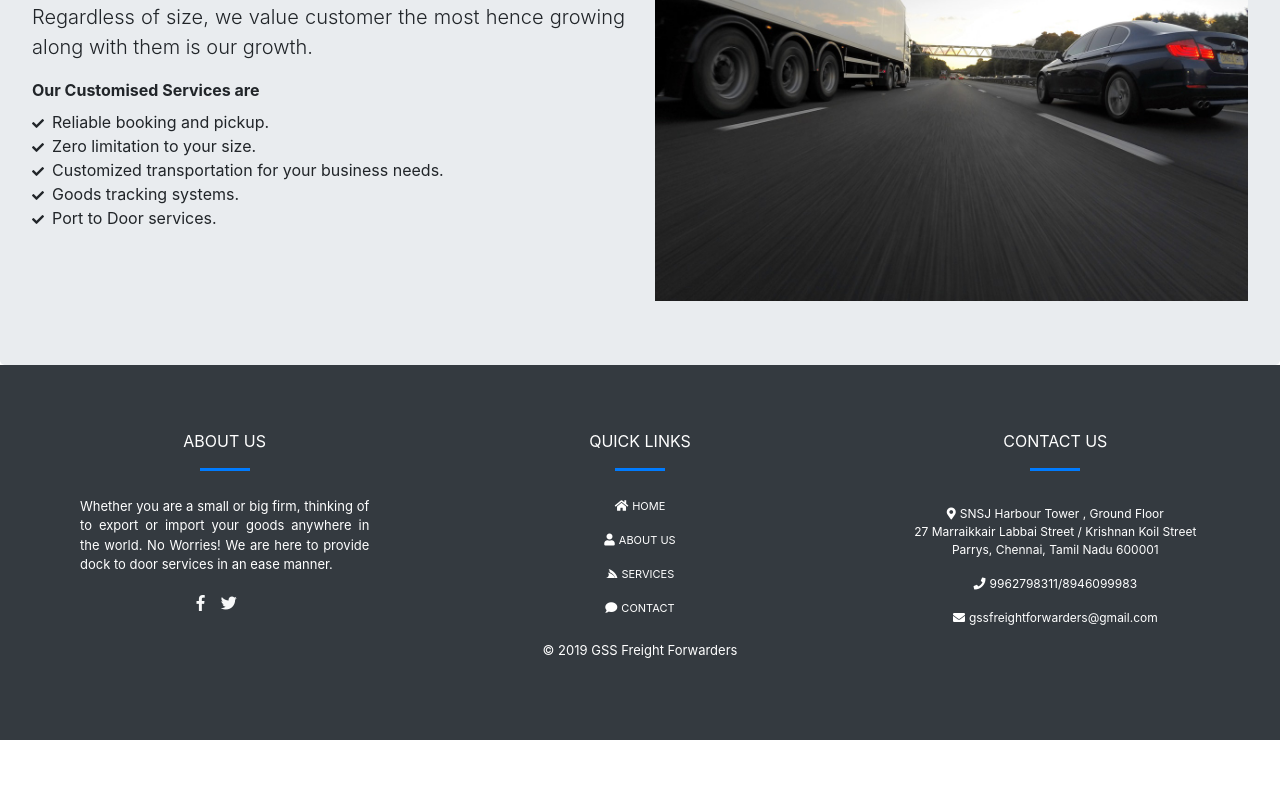
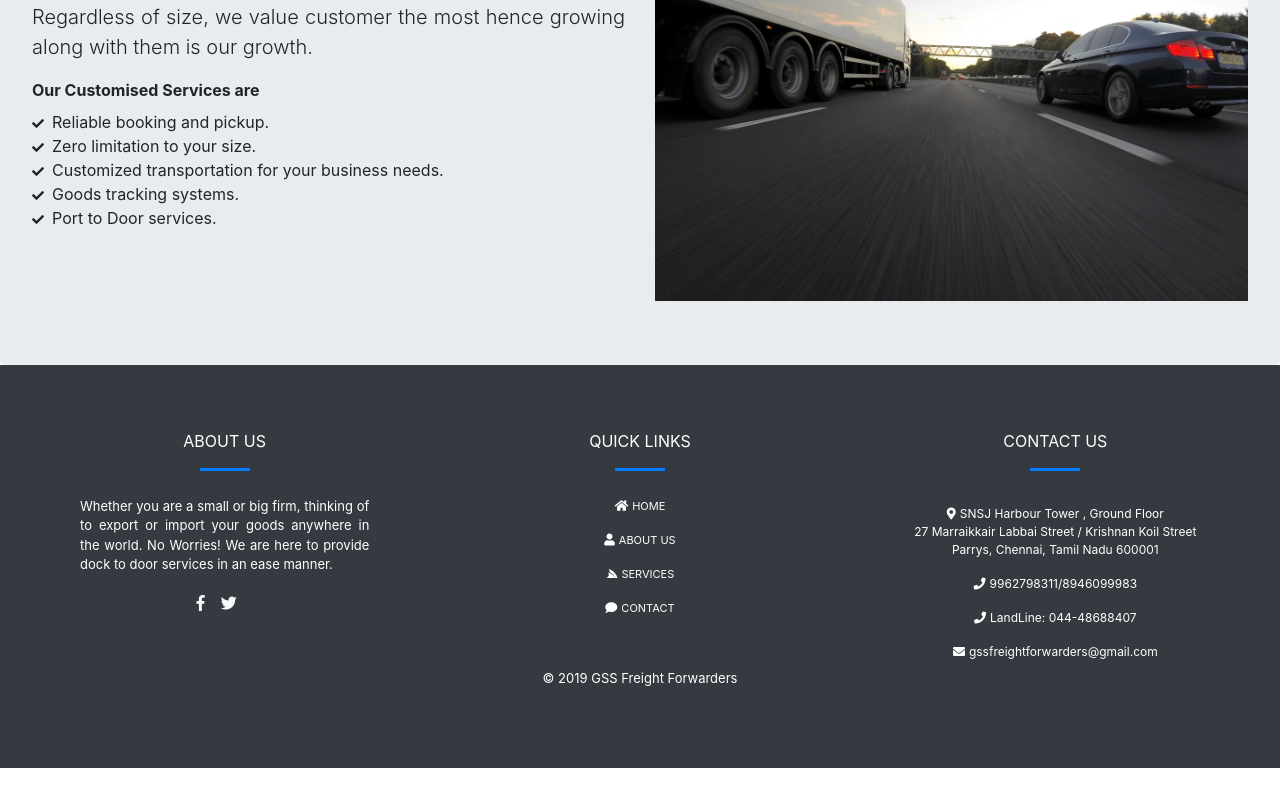
Before and after one commit to premkumar91/react-practise, a React (Create React App) app: page / in a window 1280 px wide. Shown: the part 3049-3849 px from the top of the page. Before the commit the page ends 3821 px from the top, so only its background shows below. Built offline with nearby package versions, Linux system fonts and the light colour scheme.

Commit message:
landline number updated in footer

```diff
--- a/src/components/footer/Footer.js
+++ b/src/components/footer/Footer.js
@@ -43,6 +43,7 @@ class Footer extends React.Component{
                             </span>
                         </li>
                         <li className="list-group-item footer-link"><span><i className="fas fa-phone mr-1"></i>9962798311/8946099983</span></li>
+                        <li class="list-group-item footer-link"><span><i class="fas fa-phone mr-1"></i>LandLine: 044-48688407</span></li>
                         <li className="list-group-item footer-link"><span><i className="fas fa-envelope mr-1"></i>gssfreightforwarders@gmail.com</span></li>
                     </ul>
                     </div>
```
